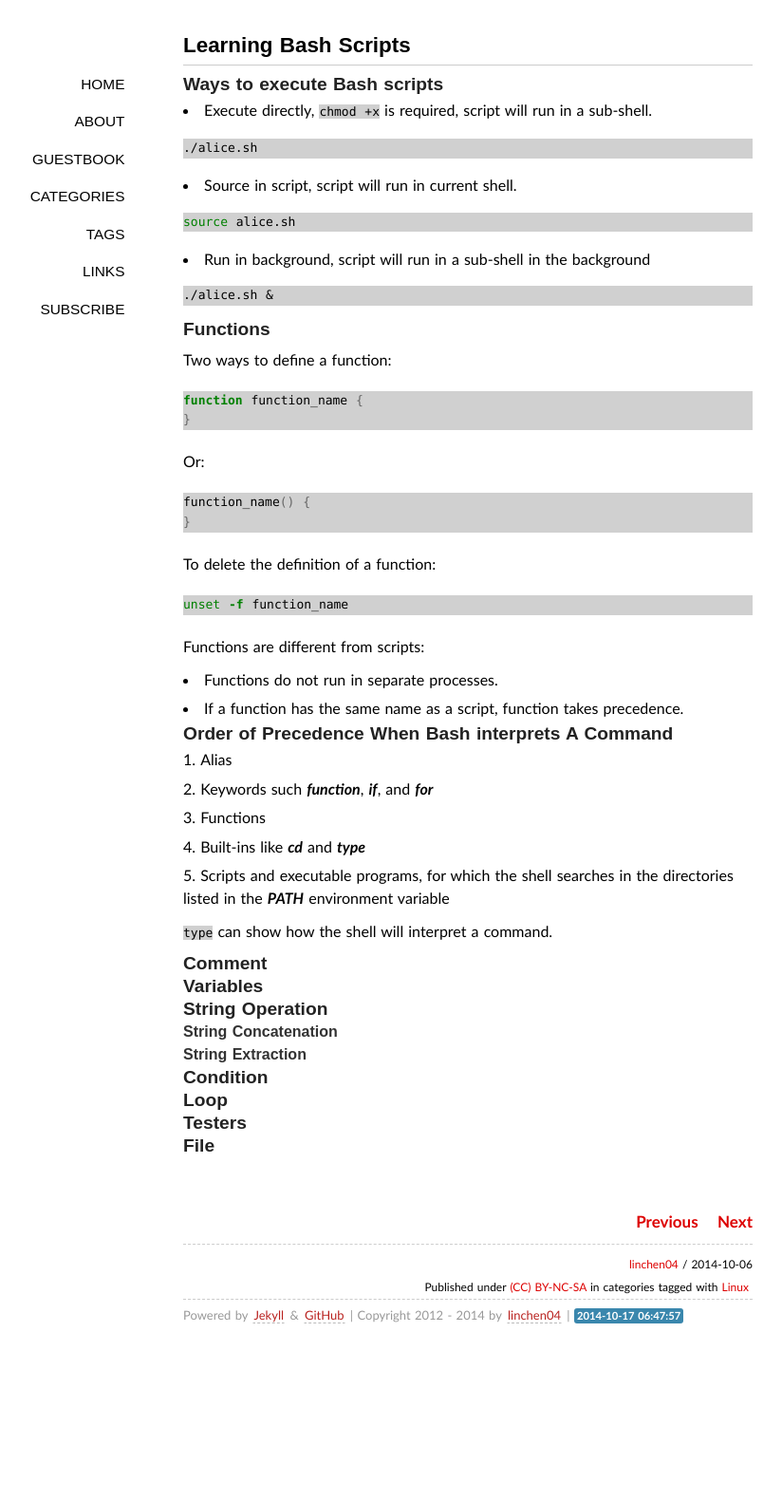
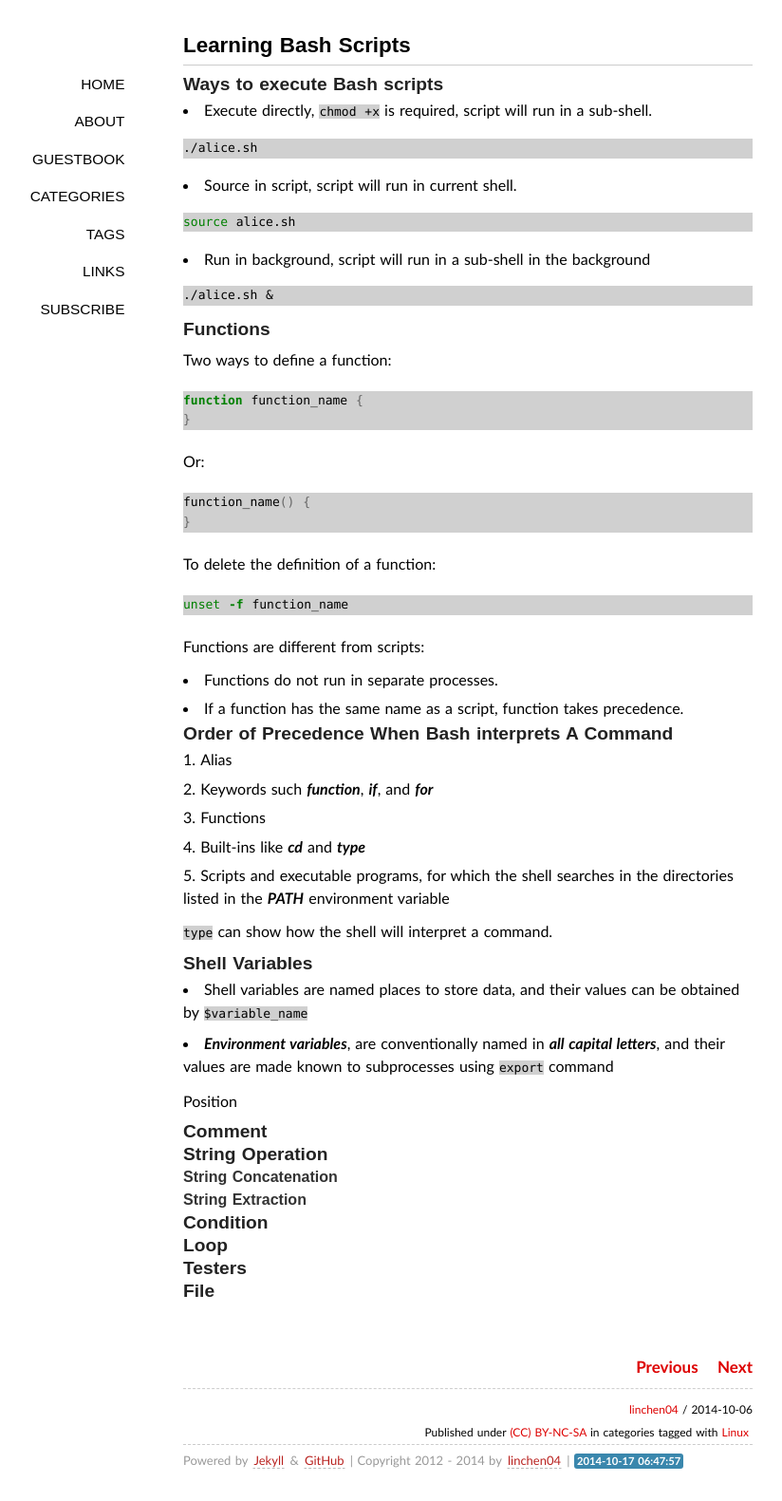
Before and after one commit to lchenn/linchen04.github.io, a Jekyll site: the page built from _posts/2014-10-06-learning-bash-scripts.md, in a window 1280 px wide. Shown: the whole page at 95% size, without its empty margins (147-971 px from the left). Built offline with Jekyll 4.4.1, drawn with Linux system fonts in a browser that asks for light colours; some web fonts are replaced; Markdown is read by kramdown in place of the engine named in the settings; comment, search, counter and statistics services are not loaded; before the commit the page ends 1428 px from its top, so only the background shows below that.

Commit message:
More content

````diff
--- a/_posts/2014-10-06-learning-bash-scripts.md
+++ b/_posts/2014-10-06-learning-bash-scripts.md
@@ -59,9 +59,15 @@ Functions are different from scripts:
 
 ```type``` can show how the shell will interpret a command.
 
+### Shell Variables
+- Shell variables are named places to store data, and their values can be obtained by ```$variable_name```
+- ***Environment variables***, are conventionally named in ***all capital letters***, and their values are made known to subprocesses using ```export``` command
+
+Position
+
 ### Comment
 
-### Variables
+
 
 
 ### String Operation
````
